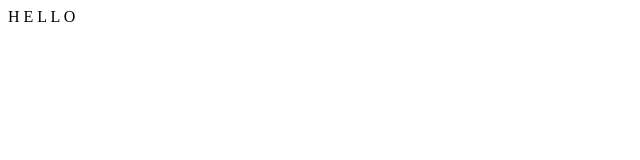
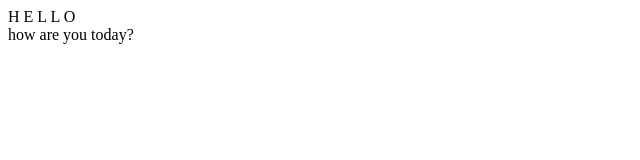
Before and after one commit to 1michellechu/1michellechu.github.io, a plain HTML site: page index.html in a window 1280 px wide. Shown: the whole page, without its empty margins (0-640 px from the left). Drawn offline with Linux system fonts and the light colour scheme.

Commit message:
Add files via upload

```diff
--- a/index.html
+++ b/index.html
@@ -8,5 +8,6 @@
 <!--  <link rel="stylesheet" href="./styles.css"> -->
  </head>
  <body>H E L L O
+<div>how are you today?</div>
  </body>
 </html>
```
